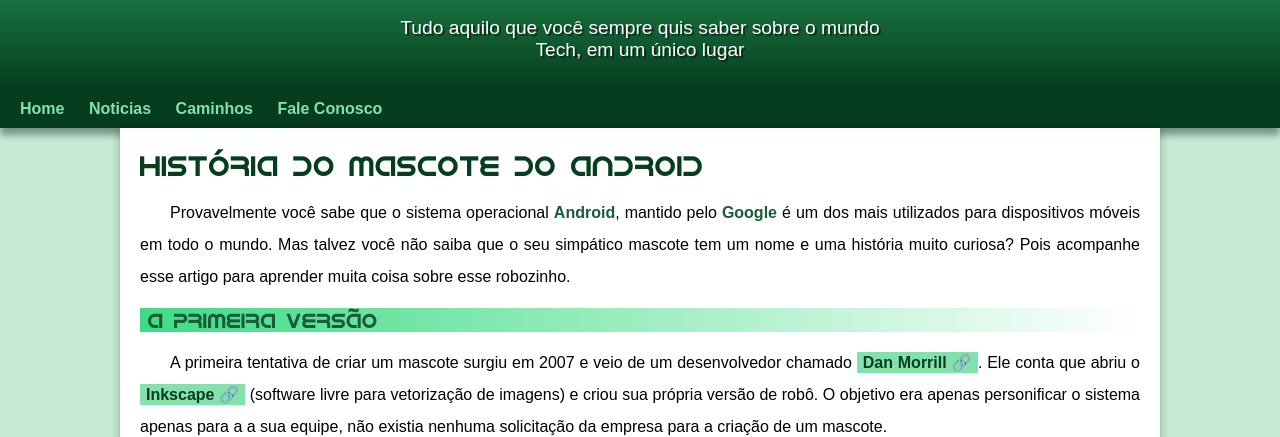
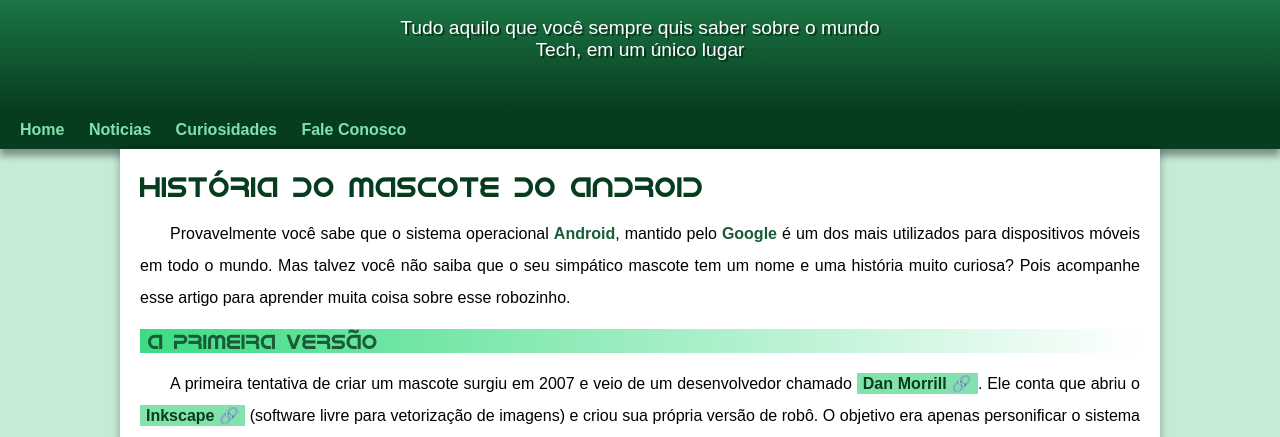
Before and after one commit to CleitonLucena/projeto-android, a plain HTML site: page index.html in a window 1280 px wide. Shown: the part 100-537 px from the top of the page. Drawn offline with Linux system fonts and the light colour scheme.

Commit message:
Problema de padding corrigido

```diff
--- a/estilo/style.css
+++ b/estilo/style.css
@@ -71,7 +71,7 @@
   padding-right: 10px;
   padding-left: 10px;
   margin: auto;
-  margin-bottom: 20px;
+  padding-bottom: 50px;
   text-shadow: 2px 2px 0px rgba(0, 0, 0, 0.458);
 }
 
--- a/index.html
+++ b/index.html
@@ -18,7 +18,7 @@
   <nav>
     <a href="#">Home</a>
     <a href="#">Noticias</a>
-    <a href="#">Caminhos</a>
+    <a href="#">Curiosidades</a>
     <a href="#">Fale Conosco</a>
   </nav>
   <main>
```
